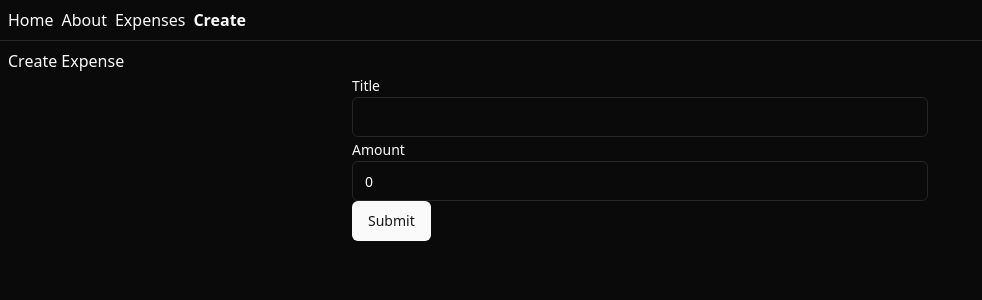
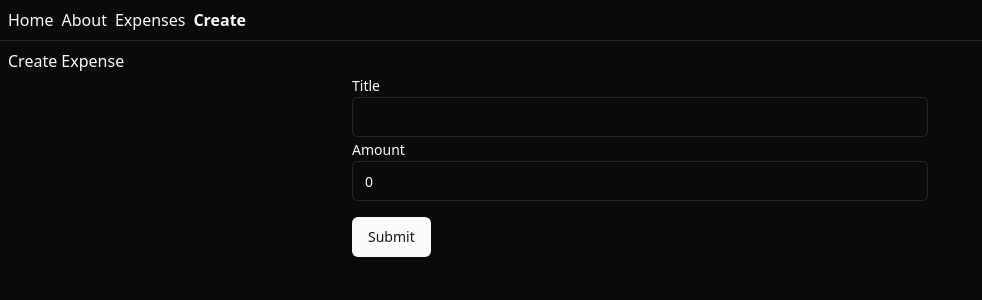
Before and after one commit to RilusMahmud/bun-hono-expense-app, a React (Vite) app in the folder frontend/: page /create-expenses in a window 1280 px wide. Shown: the top 300 px of the page, without its empty margins (0-982 px from the left). Built offline with nearby package versions, Linux system fonts and the light colour scheme; what hono would draw is missing.

Commit message:
feat: added form submission api

```diff
--- a/frontend/src/routes/create-expenses.tsx
+++ b/frontend/src/routes/create-expenses.tsx
@@ -1,15 +1,18 @@
-import { createFileRoute } from "@tanstack/react-router";
+import { createFileRoute, useNavigate } from "@tanstack/react-router";
 import { Input } from "@/components/ui/input";
 import { Label } from "@/components/ui/label";
 import { Button } from "@/components/ui/button";
 
 import { useForm } from "@tanstack/react-form";
 
+import { api } from "@/lib/api";
+
 export const Route = createFileRoute("/create-expenses")({
   component: CreateExpenses,
 });
 
 function CreateExpenses() {
+  const navigate = useNavigate();
   const form = useForm({
     defaultValues: {
       title: "",
@@ -17,7 +20,12 @@ function CreateExpenses() {
     },
     onSubmit: async ({ value }) => {
       // Do something with form data
-      console.log(value);
+      // await new Promise((resolve) => setTimeout(resolve, 3000));
+      const res = await api.v1.expenses.$post({ json: value });
+      if (!res.ok) {
+        throw new Error("Failed to create expense");
+      }
+      navigate({ to: "/expenses" });
     },
   });
 
@@ -67,7 +75,14 @@ function CreateExpenses() {
             </>
           )}
         />
-        <Button type="submit">Submit</Button>
+        <form.Subscribe
+          selector={(state) => [state.canSubmit, state.isSubmitting]}
+          children={([canSubmit, isSubmitting]) => (
+            <Button className="mt-4" type="submit" disabled={!canSubmit}>
+              {isSubmitting ? "..." : "Submit"}
+            </Button>
+          )}
+        />
       </form>
     </div>
   );
```
